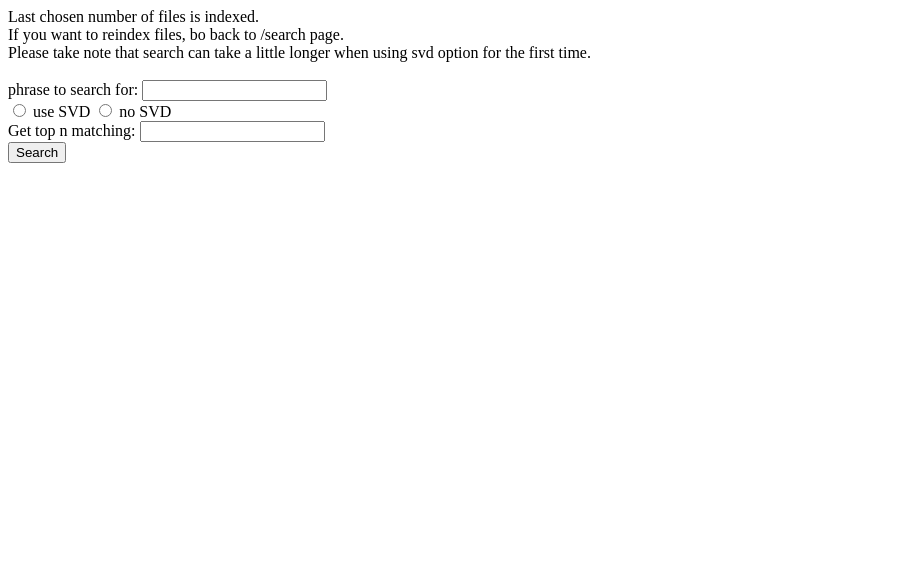
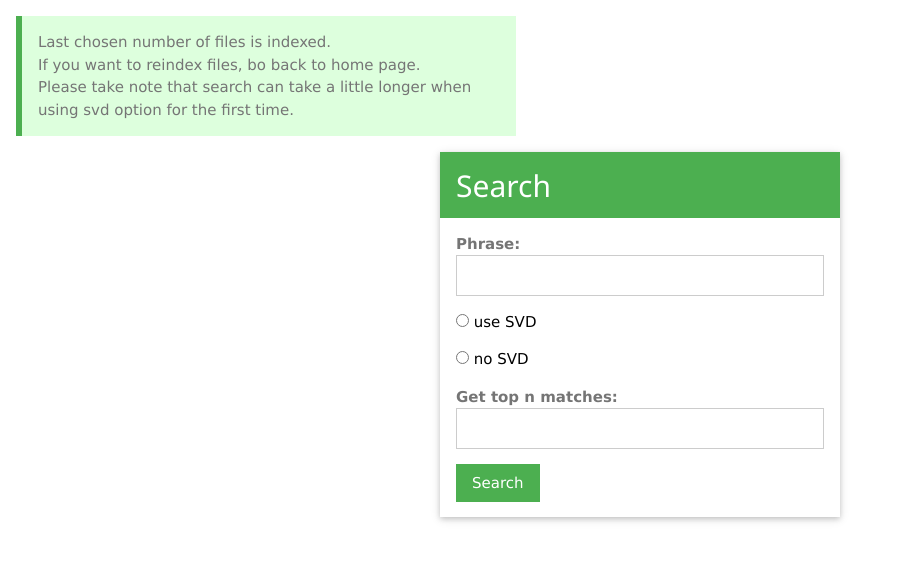
Before and after one commit to agga1/SearchEngine, a Django app: template templates/search/start.html in a window 1280 px wide. Shown: the top 561 px of the page, without its empty margins (0-898 px from the left). Run offline with Django 3.2, Linux system fonts and the light colour scheme; the template is opened without the code that fills it, so the values that code supplies are empty.

Commit message:
css added

```diff
--- a/SearchEngine/settings.py
+++ b/SearchEngine/settings.py
@@ -120,3 +120,7 @@ USE_TZ = True
 # https://docs.djangoproject.com/en/2.1/howto/static-files/
 
 STATIC_URL = '/static/'
+#
+# STATICFILES_DIRS = (
+#     os.path.join(BASE_DIR, 'assets'),
+# )
--- a/SearchEngine/urls.py
+++ b/SearchEngine/urls.py
@@ -1,6 +1,5 @@
 from django.contrib import admin
 from django.urls import path, include
-
 urlpatterns = [
     path('admin/', admin.site.urls),
     path('', include('search.urls')),
--- a/backend/classes/SearchStruct.py
+++ b/backend/classes/SearchStruct.py
@@ -51,7 +51,7 @@ class SearchStruct:
             self.matrix[i] *= IDF[i]
 
     def normalize(self, matrix):
-        return matrix / LA.norm(self.matrix, axis=0)
+        return matrix / LA.norm(matrix, axis=0)
 
     def search(self, query_text: str, top_k=1, lra_k=None):
         query = Text(query_text)
@@ -63,7 +63,7 @@ class SearchStruct:
             if lra_k not in self.noiseless_matrixes.keys():
                 if len(self.noiseless_matrixes) > 5:
                     self.noiseless_matrixes = {}
-                self.noiseless_matrixes[lra_k] = self.remove_noise(lra_k)
+                self.noiseless_matrixes[lra_k] = self.normalize(self.remove_noise(lra_k))
             mx = self.noiseless_matrixes[lra_k]
         products = np.zeros(mx.shape[1])
         for c in range(mx.shape[1]):
--- a/templates/base.html
+++ b/templates/base.html
@@ -1,7 +1,8 @@
+{#{% load static from staticfiles %}#}
 <!DOCTYPE html>
 <html lang="en">
-{#{% load static %}#}
-{#<link rel="stylesheet" type="text/css" href="{% static 'movies/style.css' %}" />#}
+{% load static %}
+<link rel="stylesheet" href="https://www.w3schools.com/w3css/4/w3.css">
 <head>
   <meta charset="utf-8">
   <title>{% block title %}Search Engine{% endblock %}</title>
--- a/templates/search/start.html
+++ b/templates/search/start.html
@@ -3,19 +3,36 @@
 {% block title %}Search Query{% endblock %}
 
 {% block content %}
-    <div>Last chosen number of files is indexed. <br/>
-        If you want to reindex files, bo back to /search page. <br/>
-        Please take note that search can take a little longer when using svd option for the first time. </div>
-    <br/>
-    <form action="{% url 'search:find'%}" method="get">
-          <label for="query">phrase to search for:</label>
-        <input type="text" name="query" id="query"><br>
-        <input type="radio" id="svd" name="svd_opt" value="yes">
-          <label for="svd">use SVD</label>
-        <input type="radio" id="no_svd" name="svd_opt" value="no">
-          <label for="no_svd">no SVD</label><br>
-          <label for="quantity">Get top n matching:</label>
-        <input type="number" id="quantity" name="quantity" min="1"><br>
-        <input type="submit" value="Search">
-    </form>
+    <div class="w3-container" >
+    <div class="w3-panel w3-pale-green w3-leftbar w3-border-green w3-text-grey" style="max-width: 500px">
+        <p>
+        Last chosen number of files is indexed. <br/>
+        If you want to reindex files, bo back to home page. <br/>
+        Please take note that search can take a little longer when using svd option for the first time.
+        </p>
+    </div>
+    <div class="w3-cell-row" style="max-width:400px; margin: auto">
+    <div class="w3-card-2 " >
+        <div class="w3-container w3-green">
+            <h2>Search</h2>
+        </div>
+        <form class="w3-container" action="{% url 'search:find'%}" method="get">
+            <p>
+              <label for="query" class="w3-text-grey"><b>Phrase:</b></label>
+            <input class="w3-input w3-border" type="text" name="query" id="query">
+            </p><p>
+            <input type="radio" id="svd" name="svd_opt" value="yes">
+              <label for="svd">use SVD</label>
+            </p><p>
+            <input type="radio" id="no_svd" name="svd_opt" value="no">
+              <label for="no_svd">no SVD</label>
+            </p>
+            <p>
+            <label for="quantity" class="w3-text-grey"><b>Get top n matches:</b></label>
+            <input class="w3-input w3-border" type="number" id="quantity" name="quantity" min="1">
+            </p><p>
+            <input class="w3-button w3-green" type="submit" value="Search"></p>
+        </form>
+    </div>
+    </div>
 {% endblock %}
```
Also changed, not shown: templates/search/detail.html (+5 -2 lines), templates/search/index.html (+22 -10 lines), templates/search/results.html (+13 -6 lines).
